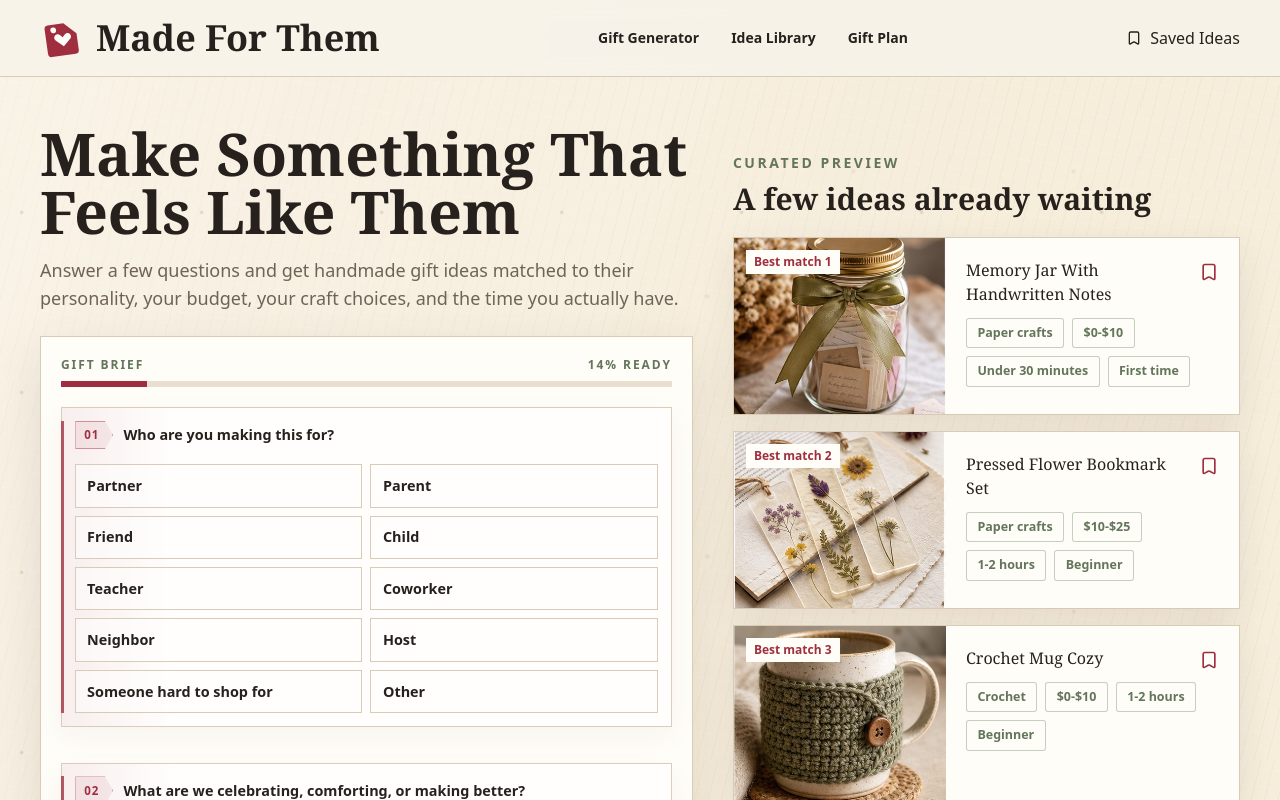
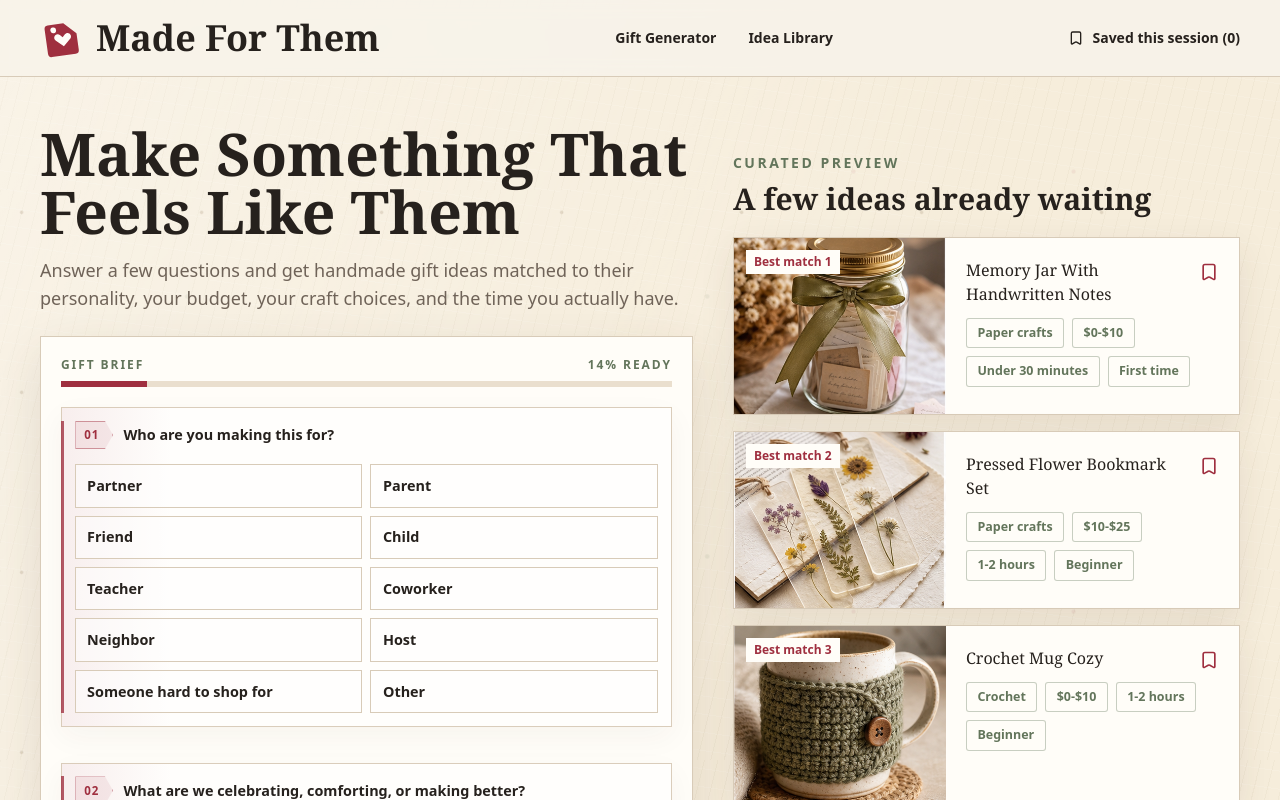
Before and after one commit to justinspratt07/made-for-them, a Next.js app: page / in a window 1280 px wide. Shown: the top 800 px of the page. Built offline with nearby package versions, Linux system fonts and the light colour scheme.

Commit message:
Complete prototype navigation and sharing feedback

```diff
--- a/src/components/made-for-them-app.tsx
+++ b/src/components/made-for-them-app.tsx
@@ -189,6 +189,7 @@ export function MadeForThemApp() {
   const [selectedGiftId, setSelectedGiftId] = useState<string | null>(null);
   const [mobileStep, setMobileStep] = useState(0);
   const [savedIds, setSavedIds] = useState<string[]>([]);
+  const [actionStatus, setActionStatus] = useState("");
   const matches = useMemo(() => getMatches(giftIdeas, quiz), [quiz]);
   const selectedGift = useMemo(() => {
     const displayedMatches = [
@@ -260,22 +261,38 @@ export function MadeForThemApp() {
 
   const copyShoppingList = async (gift: GiftIdea) => {
     const list = gift.materials.map((item) => `- ${item}`).join("\n");
-    await navigator.clipboard?.writeText(`${gift.title}\n\nMaterials\n${list}`);
+    try {
+      if (!navigator.clipboard) throw new Error("Clipboard unavailable");
+      await navigator.clipboard.writeText(`${gift.title}\n\nMaterials\n${list}`);
+      setActionStatus("Shopping list copied.");
+    } catch {
+      setActionStatus("Copy unavailable. Select the materials text or print the plan.");
+    }
   };
 
   const shareGift = async (gift: GiftIdea) => {
     const shareText = `${gift.title}: ${gift.description}`;
-    if (navigator.share) {
-      await navigator.share({ title: gift.title, text: shareText, url: window.location.href });
-      return;
+    try {
+      if (navigator.share) {
+        await navigator.share({ title: gift.title, text: shareText, url: window.location.href });
+        setActionStatus("Gift shared.");
+      } else {
+        if (!navigator.clipboard) throw new Error("Sharing unavailable");
+        await navigator.clipboard.writeText(`${shareText}\n${window.location.href}`);
+        setActionStatus("Gift description and page link copied.");
+      }
+    } catch (error) {
+      setActionStatus(error instanceof Error && error.name === "AbortError" ? "Sharing canceled." : "Sharing unavailable. Copy the page link manually.");
     }
-
-    await navigator.clipboard?.writeText(`${shareText}\n${window.location.href}`);
   };
 
   return (
     <main className="min-h-screen overflow-hidden">
-      <Header savedCount={savedIds.length} />
+      <Header savedCount={savedIds.length} onBrowse={() => {
+        setShowResults(true);
+        requestAnimationFrame(() => document.getElementById("results")?.scrollIntoView());
+      }} />
+      {actionStatus ? <p role="status" className="fixed bottom-4 left-4 z-50 max-w-sm rounded-lg border bg-white p-4 shadow-lg">{actionStatus}</p> : null}
       <section className="relative mx-auto grid w-full max-w-[1440px] gap-10 px-4 pb-16 pt-8 sm:px-6 lg:grid-cols-[minmax(0,1.03fr)_minmax(360px,0.8fr)] lg:px-10 lg:pb-24 lg:pt-12">
         <div className="absolute left-[-100px] top-[46%] hidden h-1 w-[280px] rotate-[-12deg] bg-[var(--cranberry)] opacity-85 lg:block" />
         <div className="min-w-0">
@@ -481,9 +498,9 @@ export function MadeForThemApp() {
   );
 }
 
-function Header({ savedCount }: { savedCount: number }) {
+function Header({ savedCount, onBrowse }: { savedCount: number; onBrowse: () => void }) {
   return (
-    <header className="no-print border-b border-[var(--border)] bg-[rgba(248,243,234,0.88)] px-4 py-4 backdrop-blur sm:px-6 lg:px-10">
+    <header className="no-print relative z-50 border-b border-[var(--border)] bg-[rgba(248,243,234,0.88)] px-4 py-4 backdrop-blur sm:px-6 lg:px-10">
       <div className="mx-auto flex max-w-[1440px] items-center justify-between gap-4">
         <a href="#" className="flex min-w-0 items-center gap-3">
           <GiftTagMark />
@@ -493,20 +510,22 @@ function Header({ savedCount }: { savedCount: number }) {
           <a className="nav-link" href="#generator">
             Gift Generator
           </a>
-          <a className="nav-link" href="#results">
+          <a className="nav-link" href="#results" onClick={onBrowse}>
             Idea Library
           </a>
-          <a className="nav-link" href="#plan">
-            Gift Plan
-          </a>
         </nav>
-        <button className="hidden items-center gap-2 text-sm font-semibold md:flex" type="button">
+        <span className="hidden items-center gap-2 text-sm font-semibold md:flex">
           <Bookmark className="h-4 w-4" />
-          Saved Ideas {savedCount > 0 ? `(${savedCount})` : ""}
-        </button>
-        <button className="grid h-11 w-11 place-items-center border border-[var(--border)] bg-[var(--surface)] md:hidden" type="button" aria-label="Open menu">
-          <Menu className="h-5 w-5" />
-        </button>
+          Saved this session ({savedCount})
+        </span>
+        <details className="relative md:hidden">
+          <summary className="grid h-11 w-11 cursor-pointer place-items-center" aria-label="Open menu"><Menu className="h-5 w-5" /></summary>
+          <nav className="absolute right-0 z-50 grid w-48 gap-4 border bg-white p-4 shadow-lg">
+            <a href="#generator">Gift Generator</a>
+            <a href="#results" onClick={onBrowse}>Idea Library</a>
+            <span>Saved this session ({savedCount})</span>
+          </nav>
+        </details>
       </div>
     </header>
   );
@@ -1204,7 +1223,7 @@ function GiftDetail({
           <div className="border border-[var(--border)] bg-[rgba(255,253,248,0.92)] p-5 shadow-[var(--shadow)]">
             <h3 className="font-serif text-3xl font-semibold">Shopping List</h3>
             <p className="mt-2 text-sm leading-6 text-[var(--muted)]">
-              Early MVP links use store searches. Later, these become tracked affiliate links.
+              Browse retailer search results for the supplies below. Prices and availability vary.
             </p>
             <div className="mt-5 grid gap-3">
               {gift.supplyCategories.slice(0, 5).map((item) => (
```
Also changed, not shown: 1 other file (tests, documents, lock files or other folders).
